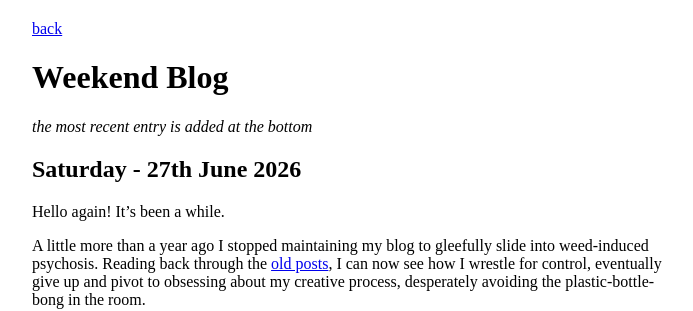
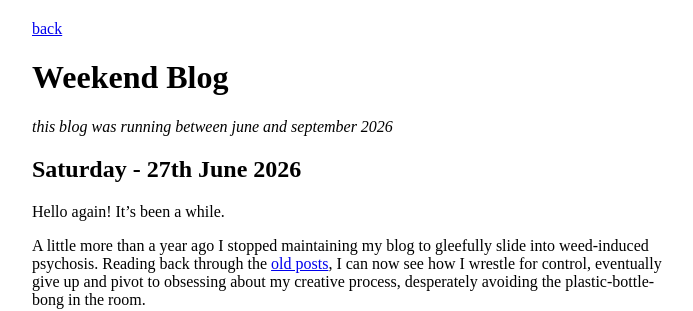
Before and after one commit to stuffedwombat/stuffedwombat.github.io, a Jekyll site: the page built from weekendblog.md, in a window 1280 px wide and 900 px high. Shown: the top 311 px of the window, without its empty margins (292-985 px from the left). Built offline with Jekyll 4.4.1, drawn with Linux system fonts in a browser that asks for light colours; our own code applies the rules of GitHub Pages for plain Markdown files; comment, search, counter and statistics services are not loaded.

Commit message:
Update weekendblog.md

```diff
--- a/weekendblog.md
+++ b/weekendblog.md
@@ -1,7 +1,7 @@
 [back](thinking)
 
 # Weekend Blog
-*the most recent entry is added at the bottom*
+*this blog was running between june and september 2026*
 
 ## Saturday - 27th June 2026
 
```
